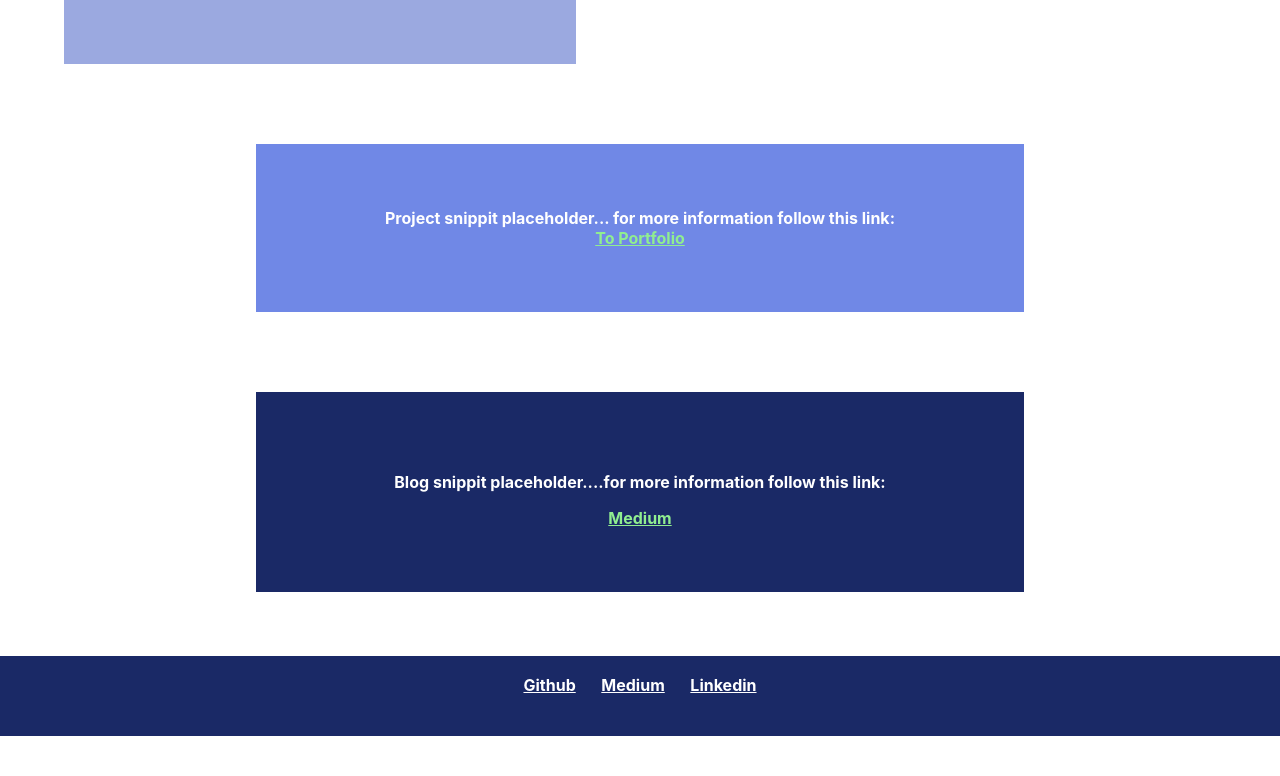
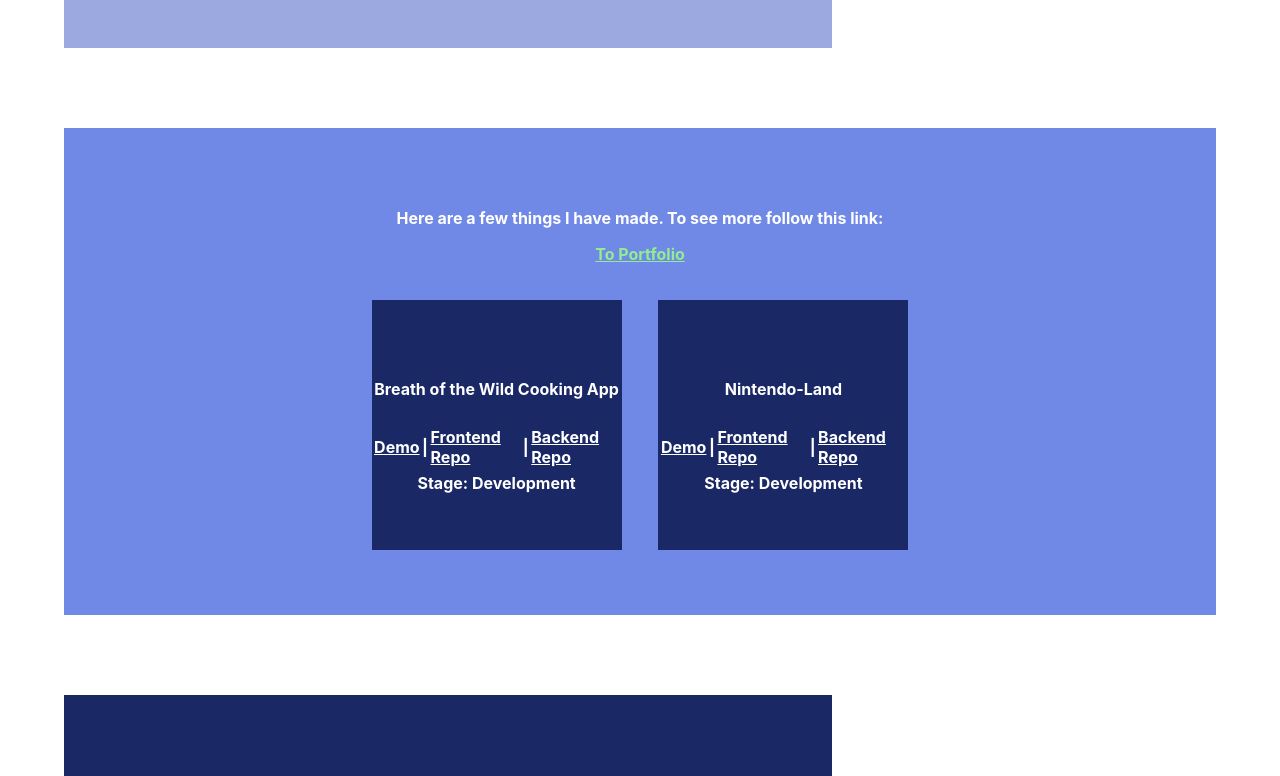
Before and after one commit to dylantoporek/portfolio-project, a React (Create React App) app: page / in a window 1280 px wide. Shown: the part 664-1440 px from the top of the page. Before the commit the page ends 1400 px from the top, so only its background shows below. Built offline with nearby package versions, Linux system fonts and the light colour scheme.

Commit message:
home page updates

```diff
--- a/src/App.css
+++ b/src/App.css
@@ -100,6 +100,7 @@
   flex-direction: column;
   width: 100%;
   height: 100%;
+  top: 3%;
 }
 
 #home-page-img{
@@ -119,8 +120,8 @@
 #home-about{
   position: relative;
   align-self: flex-start;
-  width: 30%;
-  height: 25%;
+  width: 50%;
+  height: 35%;
   top: 20%;
   left: 5%;
   background-color: #9BA9E0;
@@ -136,8 +137,8 @@
 #home-projects{
   position: relative;
   align-self: center;
-  width: 50%;
-  height: 250px;
+  width: 80%;
+  height: 45%;
   top: 30%;
   /* left: 5%; */
   background-color: #7088E6;;
@@ -148,14 +149,38 @@
   align-items: center;
   padding: 5%;
   color: white;
+
+}
+
+#home-featured-projects-container{
+  position: relative;
+  width: 90%;
+  height: 100%;
+  display: flex;
+  justify-content: center;
+  align-items: center;
+  top: 5%;
+
+}
+
+#home-featured-project-item{
+  display: flex;
+  flex-direction: column;
+  justify-content: center;
+  align-items: center;
+  position: relative;
+  width: 250px;
+  height: 250px;
+  background-color: #1A2966;
+  margin: 2%;
 }
 
 #home-blogs{
   position: relative;
-  align-self: center;
+  align-self: flex-start;
   width: 50%;
   height: 25%;
-  /* left: 5%; */
+  left: 5%;
   background-color: #1A2966;;
   top: 40%;
   font-weight: bold;
@@ -171,6 +196,16 @@
   color: lightgreen;
   position: relative;
 
+}
+
+#home-contact-bar{
+  position: absolute;
+  bottom: -1000px;
+  flex-grow: 1;
+  justify-content: 'flex-end';
+  width: 100%;
+  height: 10%;
+  background-color: #1A2966;
 }
 
 /* /////////////////////////////        PORTFOLIO           ////////////////////////////////////// */
@@ -219,6 +254,7 @@
   position: relative;
   margin-left: 1%;
   margin-right: 1%;
+  color: white
 }
 
 /* /////////////////////////////         ABOUT            ///////////////////////////////////////// */
--- a/src/components/Pages/Home.js
+++ b/src/components/Pages/Home.js
@@ -1,12 +1,50 @@
-import React, {useEffect} from "react";
+import React, {useState, useEffect} from "react";
 import Contact from "../Contact";
 
 function Home({changePage}){
-
+    const [featuredProjects, setFeaturedProjects] = useState([
+        {
+             title: 'Breath of the Wild Cooking App',
+             gif: 'TBD',
+             description: 'A cooking mini-game simulating an online shop with a cart and checkout. Buy ingredients and cook them!',
+             link: 'https://obscure-scrubland-39099.herokuapp.com/',
+             frontend: 'https://github.com/dylantoporek/botw-recipe-app',
+             backend: 'https://github.com/dylantoporek/botw-recipe-app-backend',
+             stage: 'Development',
+         },
+         {
+             title: 'Nintendo-Land',
+             gif: 'TBD',
+             description: 'A board game where you race to the finish against three computer opponents.',
+             link: 'https://frozen-eyrie-81829.herokuapp.com/',
+             frontend: 'https://github.com/dylantoporek/Nintendo-Land',
+             backend: 'https://github.com/dylantoporek/Board-Game-Backend',
+             stage: 'Development',
+         }
+    ])
 
     useEffect(()=>{
         changePage(window.location.href)
     }, [])
+
+    const featuredProjectDisplay = featuredProjects.map((project)=>{
+        return (
+            <div id='home-featured-project-item'>
+                <h4>{project.title}</h4>
+                <div id='project-links-container'>
+                    <a className="project-link" href={project.link}>Demo</a>
+                    <p>|</p>
+                    <a className="project-link" href={project.frontend}>Frontend Repo</a>
+                    <p>|</p>
+                    <a className="project-link" href={project.backend}>Backend Repo</a>
+                </div>
+                <div>
+                    Stage: {project.stage}
+                </div>
+            </div>
+        )
+    })
+
     return (
         <div id='home-container'>
             <div id='home-page-img'>
@@ -20,16 +58,20 @@ function Home({changePage}){
             </div>
 
             <div id='home-projects'>
-                Project snippit placeholder... for more information follow this link:
+                <p>Here are a few things I have made. To see more follow this link:</p>
                 <a className='home-link' href="/portfolio">To Portfolio</a>
+                <div id='home-featured-projects-container'>
+                    {featuredProjectDisplay}
+                </div>
+
             </div>
 
             <div id='home-blogs'>
-                <p>Blog snippit placeholder....for more information follow this link:</p>
+                <p>As a tool to better learn to code, I chose to write a few blog posts about technical topics. If you want to read my blogs follow this link:</p>
                 <a className='home-link' href='https://medium.com/@dylantoporek'>Medium</a>
             </div>
 
-            <div id='contact-bar'>
+            <div id='home-contact-bar'>
                 <Contact/>
             </div>
 
```
